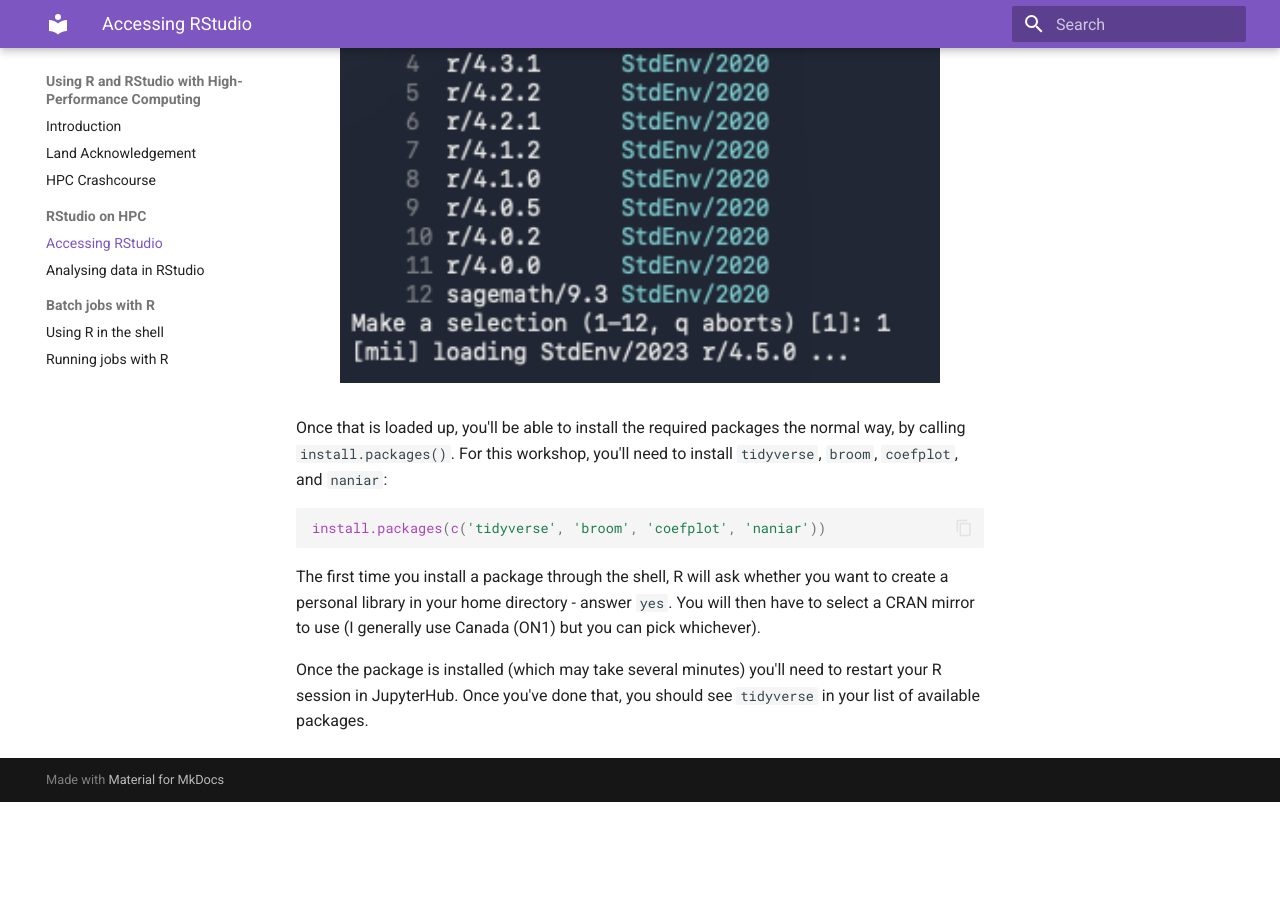
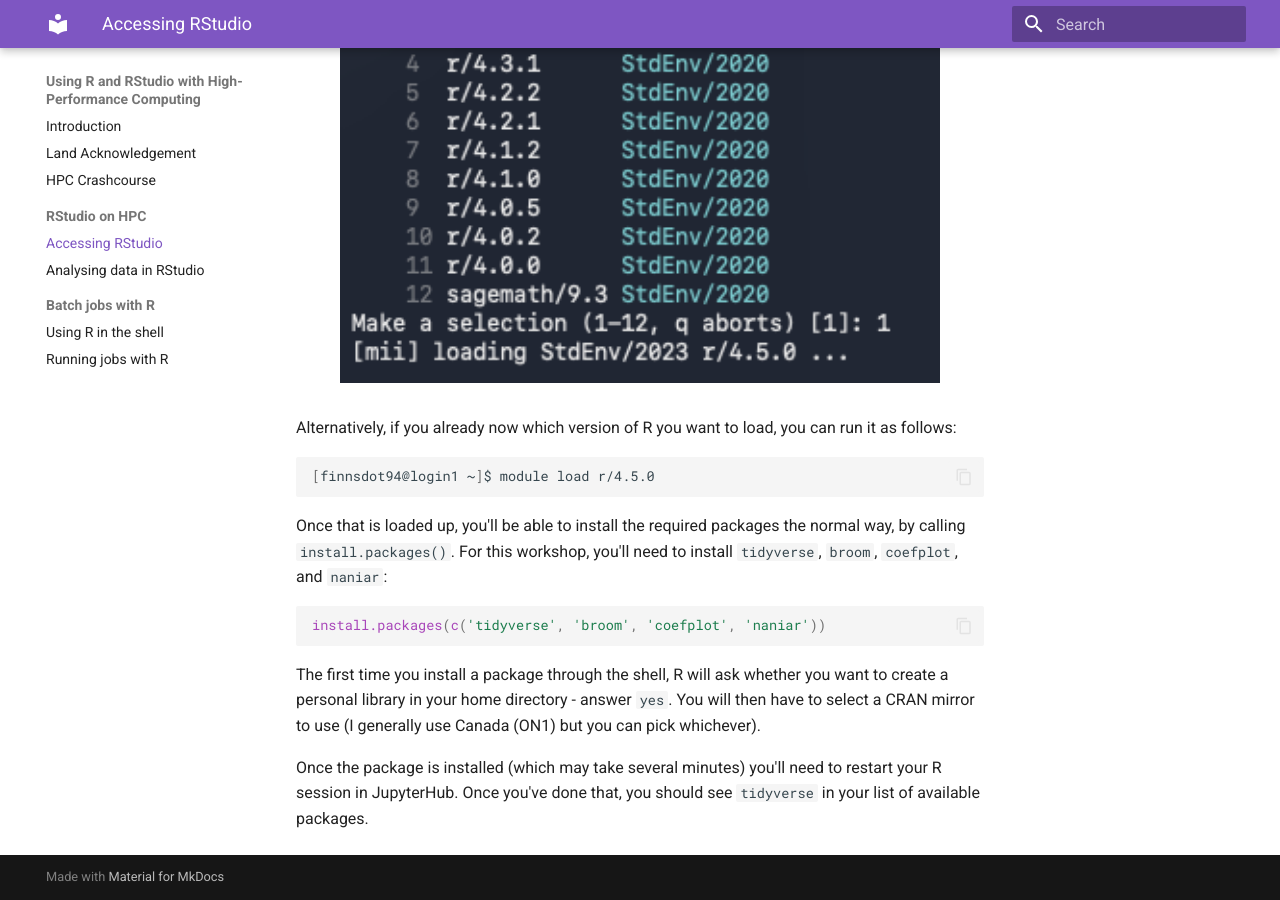
Before and after one commit to finnsdottir/hpc_r_2026, an MkDocs documentation site: the page built from docs/rstudio.md, in a window 1280 px wide and 900 px high, scrolled down 1709 px. Built offline with MkDocs 1.6.1 and Material for MkDocs 9.7.7, drawn with Linux system fonts in a browser that asks for light colours; before the commit the page ends 2511 px from its top, so only the background shows below that.

Commit message:
adding a small note about packages

````diff
--- a/docs/rstudio.md
+++ b/docs/rstudio.md
@@ -27,6 +27,12 @@ Start by logging into the cluster you're using through the shell. Then, start an
     <figcaption></figcaption>
 </figure>
 
+Alternatively, if you already now which version of R you want to load, you can run it as follows:
+
+```shell
+[finnsdot94@login1 ~]$ module load r/4.5.0
+```
+
 Once that is loaded up, you'll be able to install the required packages the normal way, by calling `install.packages()`. For this workshop, you'll need to install `tidyverse`, `broom`, `coefplot`, and `naniar`:
 
 ```R
````
